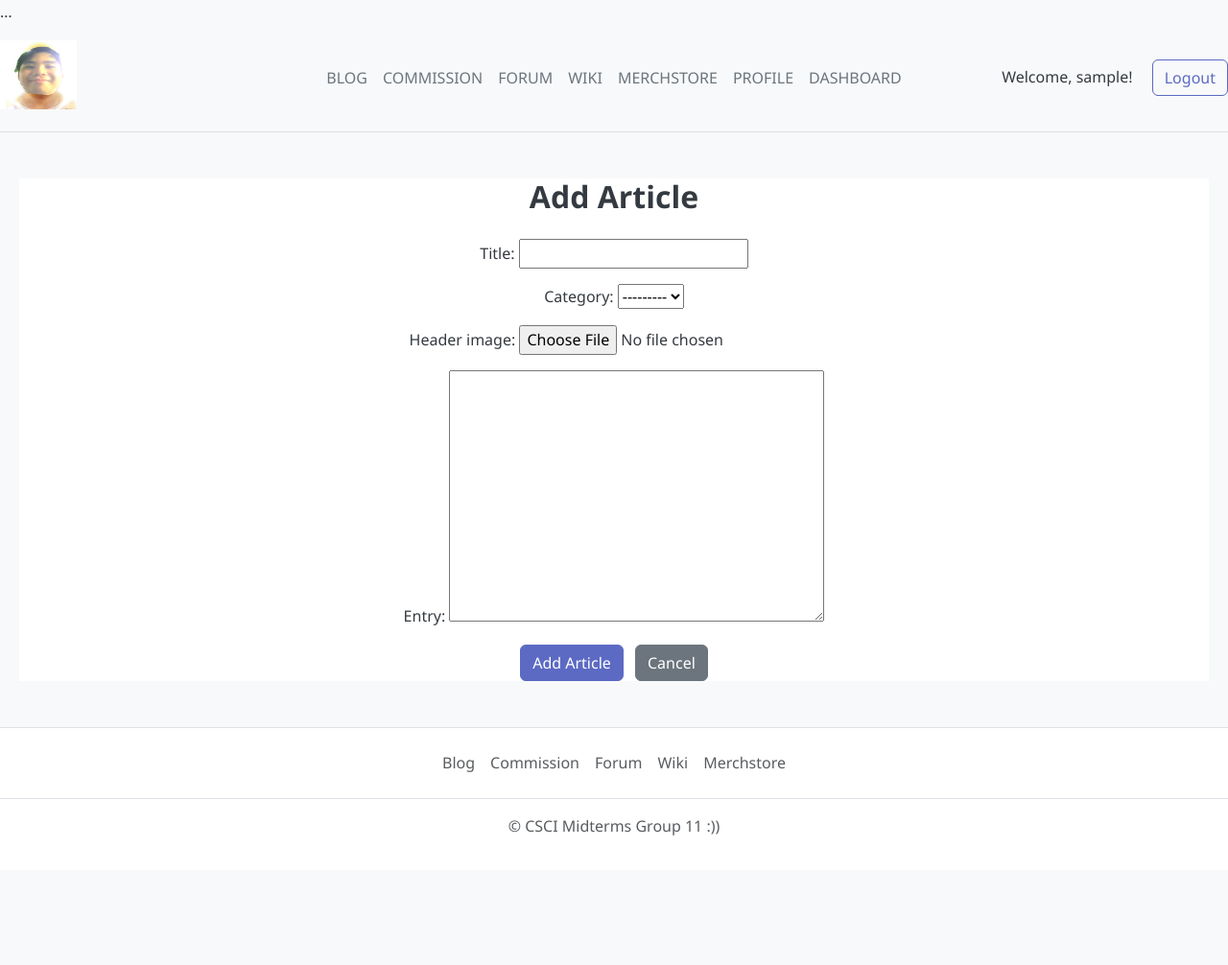
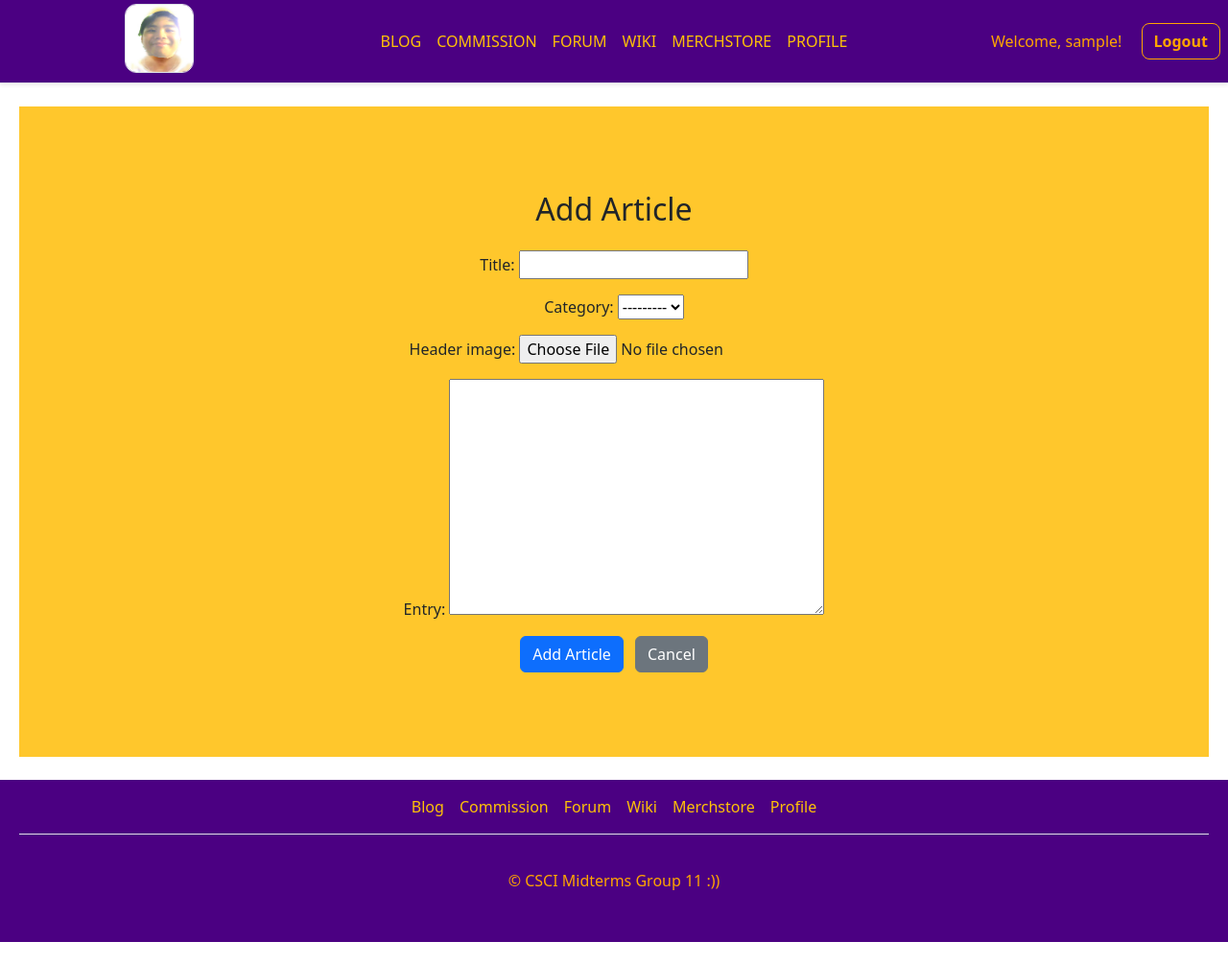
Before and after one commit to miksingsoju/hobbysite-CD-11, a Django app: page /blog/articles/add/ in a window 1280 px wide. Shown: the whole page at 96% size. Before the commit the page ends 871 px from the top, so only its background shows below. Run offline with Django 5.2, Linux system fonts and the light colour scheme; the visitor is signed in with stand-in values (Sample User, id 1); data that the repository does not hold is empty.

Commit message:
edited the base to match the latest

```diff
--- a/hobbysite/hobbysite/templates/base.html
+++ b/hobbysite/hobbysite/templates/base.html
@@ -1,13 +1,19 @@
 <!DOCTYPE html>
 <html lang="en">
 <head>
-  {% load static %}
-  …
-  <link href="https://cdn.jsdelivr.net/npm/bootstrap@5.3.3/dist/css/bootstrap.min.css" rel="stylesheet" …>
-  <link rel="stylesheet" href="{% static 'css/custom.css' %}">
+    {% load static %}
+    <meta charset="UTF-8">
+    <meta name="viewport" content="width=device-width, initial-scale=1.0">
+    <link href="https://cdn.jsdelivr.net/npm/bootstrap@5.3.3/dist/css/bootstrap.min.css" rel="stylesheet" integrity="sha384-QWTKZyjpPEjISv5WaRU9OFeRpok6YctnYmDr5pNlyT2bRjXh0JMhjY6hW+ALEwIH" crossorigin="anonymous">
+    <script src="https://cdn.jsdelivr.net/npm/bootstrap@5.3.3/dist/js/bootstrap.bundle.min.js" integrity="sha384-YvpcrYf0tY3lHB60NNkmXc5s9fDVZLESaAA55NDzOxhy9GkcIdslK1eN7N6jIeHz" crossorigin="anonymous"></script>
     <title>{%block title %}{%endblock %}
     </title>
     <style>
+
+        a {
+            color: inherit;
+            text-decoration: none;
+        }
         #appname {
             font-style:normal;
             text-align: center;
@@ -20,8 +26,16 @@
 
         article {
             margin: 20px;
-            background-color: white;
             text-align: center;
+            background-color: #FFC72C;
+            padding: 40px;
+            text-align: center;
+
+        }
+
+        article .article-header {
+            background-color: #552583 !important;
+
         }
 
         ul {
@@ -30,79 +44,116 @@
         nav ul{
             display: flex;
         }
+
+        header, footer, footer p{
+        background-color: #4B0082;
+        color: orange;
+        padding: 20px;
+        text-align: center;
+        position: relative;
+
+        nav header {
+
+    background-color: #4B0082 !important;
+    color: orange !important;
+    }
+
+    nav header a,
+    nav header .nav-links {
+        color: orange !important;
+        font-weight: bold;
+        font-size: 14px;
+    }
+
+    nav header .nav-link:hover {
+        color: white !important;
+        text-decoration: underline;
+    }
+
+    .login-btn {
+        background-color: transparent;
+        border: 1px solid orange;
+        color: orange;
+        padding: 6px 12px;
+        border-radius: 8px;
+        font-weight: bold;
+        transition: background-color 0.3s;
+    }
+
+    .login-btn:hover {
+        background-color: orange;
+        color: #4B0082;
+    }
+        }
     </style>
 </head>
 <body>
-    <nav>
-        <header class="d-flex flex-wrap align-items-center justify-content-center justify-content-md-between py-3 mb-4 border-bottom">
+    <nav class="sticky-top shadow-sm" style="background-color: rgba(255, 255, 255, 0.5); backdrop-filter: blur(20px);">
+        <header class="d-flex flex-wrap align-items-center justify-content-center justify-content-md-between px-2 py-1 mb-4 border-bottom">
             <div class="col-md-3 mb-2 mb-md-0">
                 <a href="/" class="d-inline-flex link-body-emphasis text-decoration-none">
-                    <img src="{% static 'wiki/lehannJames.png' %}" class="bi" width="80" height="72" alt="Lehann James">
+                    <img src="{% static 'wiki/lehannJames.png' %}" class="bi border" width="72" height="72" alt="Lehann James" style="border-radius: 12px;">
                 </a>
             </div>
             <ul class="nav col-12 col-md-auto mb-2 justify-content-center mb-md-0">
                 <li>
-                    <a class="nav-link px-2 link-secondary" href="/blog/articles">BLOG</a>
+                    <a class="nav-links px-2 link-warning link-offset-2 link-underline-opacity-25 link-underline-opacity-100-hover" href="/blog/articles/">BLOG</a>
                 </li>
                 <li>
-                    <a class="nav-link px-2 link-secondary" href="/commissions/list">COMMISSION</a>
+                    <a class="nav-links px-2 link-warning link-offset-2 link-underline-opacity-25 link-underline-opacity-100-hover" href="/commissions/list/">COMMISSION</a>
                 </li>
                 <li>
-                    <a class="nav-link px-2 link-secondary" href="/forum/threads">FORUM</a>
+                    <a class="nav-links px-2 link-warning link-offset-2 link-underline-opacity-25 link-underline-opacity-100-hover" href="/forum/threads/">FORUM</a>
                 </li>
                 <li>
-                    <a class="nav-link px-2 link-secondary" href="/wiki/articles">WIKI</a>
+                    <a class="nav-links px-2 link-warning link-offset-2 link-underline-opacity-25 link-underline-opacity-100-hover" href="/wiki/articles/">WIKI</a>
                 </li>
                 <li>
-                    <a class="nav-link px-2 link-secondary" href="/merchstore">MERCHSTORE</a>
+                    <a class="nav-links px-2 link-warning link-offset-2 link-underline-opacity-25 link-underline-opacity-100-hover" href="/merchstore/items/">MERCHSTORE</a>
                 </li>
                 <li>
-                    <a class="nav-link px-2 link-secondary" href="/profile">PROFILE</a>
+                    <a class="nav-links px-2 link-warning link-offset-2 link-underline-opacity-25 link-underline-opacity-100-hover" href="/profile/">PROFILE</a>
                 </li>
-                {% if user.is_authenticated %}
-                    <li>
-                    <a class="nav-link px-2 link-secondary" href="{% url 'user_management:dashboard' %}">
-                        DASHBOARD
-                    </a>
-                    </li>
-                {% endif %}
-                </ul>
+            </ul>
             <div class="col-md-3 text-end">
+                <!-- two if statements because it crashes if im logged in as a user without a profile yet -->
                 {% if user.is_authenticated %}
                     {% if user.profile %}
                         <span class="me-3">Welcome, {{ user.profile.display_name }}!</span>
                         <form method="POST" action="{% url 'logout' %}" style="display: inline;">
                             {% csrf_token %}
-                            <button type="submit" class="btn btn-outline-primary">Logout</button>
+                            <button type="submit" class="login-btn">Logout</button>
                         </form>
                     {% else %}
                         <span class="me-3">Welcome, {{ user.username }}!</span>
                         <form method="POST" action="{% url 'logout' %}" style="display: inline;">
                             {% csrf_token %}
-                            <button type="submit" class="btn btn-outline-primary">Logout</button>
+                            <button type="submit" class="login-btn">Logout</button>
                         </form>
                     {% endif %}
                 {% else %}
-                    <a href="{% url 'login' %}" class="btn btn-outline-primary">Login</a>
+                    <a href="{% url 'login' %}" class="login-btn">Login</a>
                 {% endif %}
             </div>
         </header>
     </nav>
 
     <article>
+
     {% block content %}
 
     {% endblock %}
     </article>
     <footer class="py-3 my-4">
         <ul class="nav justify-content-center border-bottom pb-3 mb-3">
-        <li class="nav-item"><a href="/blog/articles" class="nav-link px-2 text-body-secondary">Blog</a></li>
-        <li class="nav-item"><a href="/commissions/list" class="nav-link px-2 text-body-secondary">Commission</a></li>
-        <li class="nav-item"><a href="/forum/threads" class="nav-link px-2 text-body-secondary">Forum</a></li>
-        <li class="nav-item"><a href="/wiki/articles" class="nav-link px-2 text-body-secondary">Wiki</a></li>
-        <li class="nav-item"><a href="/merchstore" class="nav-link px-2 text-body-secondary">Merchstore</a></li>
+        <li class="nav-item"><a href="/blog/articles/" class="nav-links px-2 link-warning link-offset-2 link-underline-opacity-25 link-underline-opacity-100-hover">Blog</a></li>
+        <li class="nav-item"><a href="/commissions/list/" class="nav-links px-2 link-warning link-offset-2 link-underline-opacity-25 link-underline-opacity-100-hover">Commission</a></li>
+        <li class="nav-item"><a href="/forum/threads/" class="nav-links px-2 link-warning link-offset-2 link-underline-opacity-25 link-underline-opacity-100-hover">Forum</a></li>
+        <li class="nav-item"><a href="/wiki/articles/" class="nav-links px-2 link-warning link-offset-2 link-underline-opacity-25 link-underline-opacity-100-hover">Wiki</a></li>
+        <li class="nav-item"><a href="/merchstore/items/" class="nav-links px-2 link-warning link-offset-2 link-underline-opacity-25 link-underline-opacity-100-hover">Merchstore</a></li>
+        <li class="nav-item"><a href="/profile/" class="nav-links px-2 link-warning link-offset-2 link-underline-opacity-25 link-underline-opacity-100-hover">Profile</a></li>
         </ul>
-        <p class="text-center text-body-secondary">© CSCI Midterms Group 11 :))</p>
+        <p class="text-center">© CSCI Midterms Group 11 :))</p>
     </footer>
 </body>
 </html>
```
